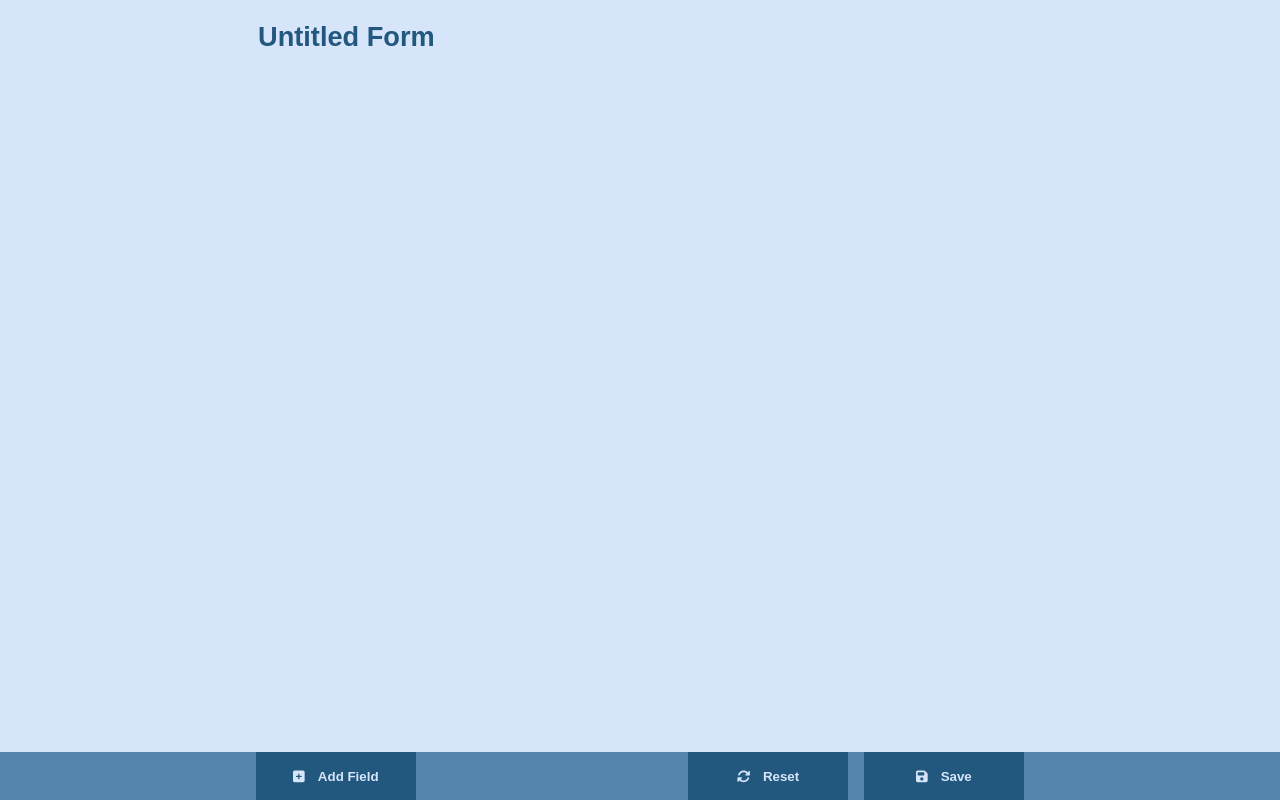
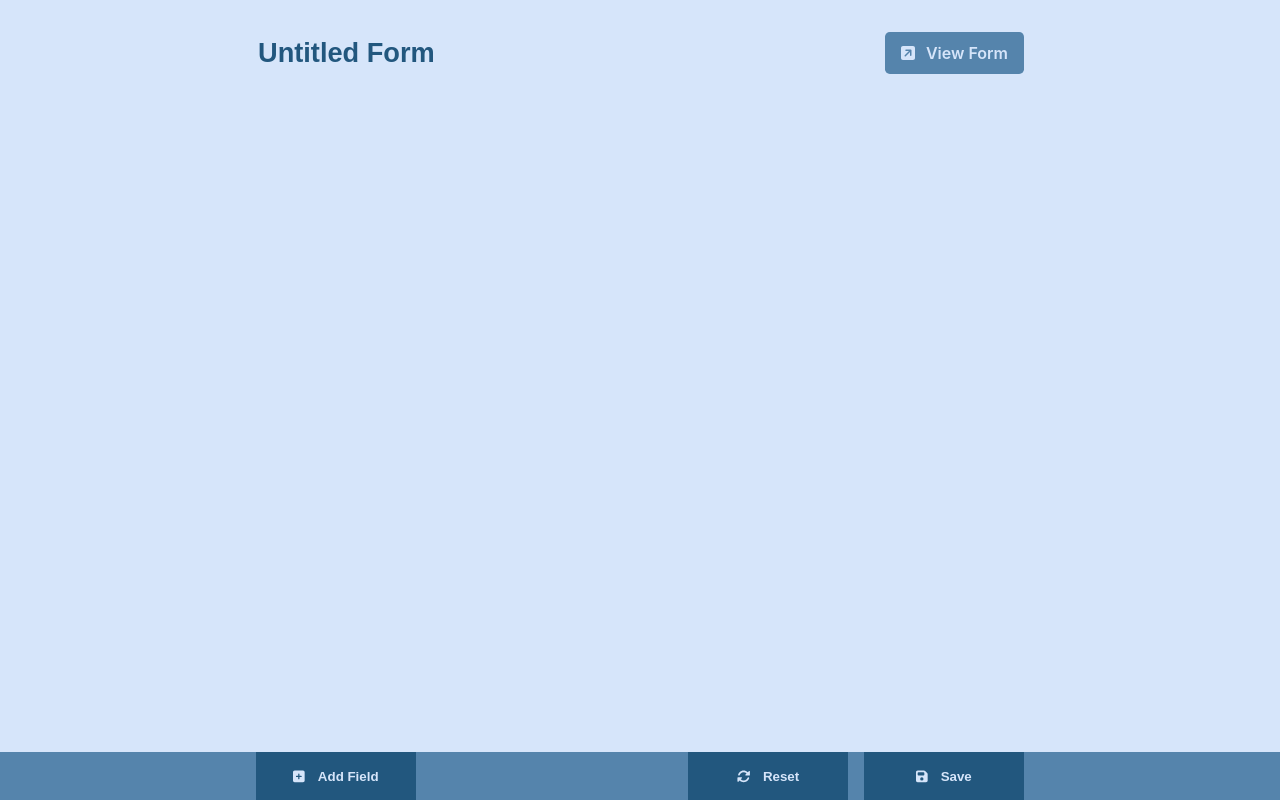
Before and after one commit to ItayLisaey/forms-demo, a Next.js app: page /builder/1 in a window 1280 px wide. Built offline with nearby package versions, Linux system fonts and the light colour scheme; no server answers.

Commit message:
style: general styling and layouting

```diff
--- a/components/FormTemplate/FormTemplate.tsx
+++ b/components/FormTemplate/FormTemplate.tsx
@@ -7,8 +7,10 @@ import classes from './form-template.module.scss';
 import {
   faFloppyDisk,
   faRotate,
+  faSquareArrowUpRight,
   faSquarePlus,
 } from '@fortawesome/free-solid-svg-icons';
+import Link from 'next/link';
 
 export interface FormTemplateProps {
   id: string | undefined;
@@ -69,6 +71,10 @@ export const FormTemplate: React.VFC<FormTemplateProps> = ({ id }) => {
             value={form.title}
             onChange={(e) => editTitle(e.target.value)}
           />
+          <a href={'/form/' + form.id} target={'_blank'} rel='noreferrer'>
+            <FontAwesomeIcon icon={faSquareArrowUpRight} />
+            <span>View Form</span>
+          </a>
         </header>
         <main className={classes.main}>
           <EditFields />
--- a/components/FormTemplate/form-template.module.scss
+++ b/components/FormTemplate/form-template.module.scss
@@ -19,8 +19,11 @@
 }
 
 .header {
+  display: flex;
+  justify-content: space-between;
   padding: {
-    block: 1rem;
+    top: 2rem;
+    bottom: 1rem;
     inline: 20%;
   }
   input {
@@ -36,6 +39,17 @@
     &:focus-visible {
       outline: none;
       border-bottom: 0.15rem solid c.$darker;
+    }
+  }
+
+  a {
+    @include m.button;
+    display: flex;
+    justify-content: space-between;
+    gap: 0.7rem;
+    align-items: center;
+    svg {
+      width: 1rem;
     }
   }
 }
--- a/components/HubNav/HubNav.tsx
+++ b/components/HubNav/HubNav.tsx
@@ -21,7 +21,7 @@ export const HubNav: React.VFC<HubNavProps> = ({ query }) => {
 
   return (
     <nav className={classes.container}>
-      <h1>Your Forms</h1>
+      <h1>All Forms</h1>
       <div className={classes.actions}>
         <input
           type='text'
--- a/components/inputs/InputText/input-text.module.scss
+++ b/components/inputs/InputText/input-text.module.scss
@@ -4,6 +4,11 @@
   @include m.input-container;
 
   input {
-    @include m.input-input;
+    @include m.input;
+
+    width: min-content;
+    padding: {
+      block: 0.4rem;
+    }
   }
 }
--- a/pages/form/[id]/form-viewer.module.scss
+++ b/pages/form/[id]/form-viewer.module.scss
@@ -1,11 +1,27 @@
+@use '../../../styles/mixins' as m;
+@use '../../../styles/colors' as c;
+
 .form {
   width: 100%;
   height: 100%;
   display: flex;
   flex-direction: column;
   padding: {
+    top: 2rem;
+    bottom: 1rem;
     inline: 20%;
   }
+  gap: 2rem;
+
+  footer {
+    button {
+      @include m.button;
+    }
+  }
+  h1 {
+    margin: 0;
+  }
+  color: c.$darker;
 }
 
 .fourofour {
--- a/styles/Home.module.scss
+++ b/styles/Home.module.scss
@@ -8,6 +8,7 @@
   display: flex;
   width: 100%;
   height: 100%;
+  gap: 1rem;
   padding: {
     block: 3rem;
     inline: 20%;
--- a/styles/_mixins.scss
+++ b/styles/_mixins.scss
@@ -8,7 +8,7 @@
 
   .title {
     margin: 0;
-    font-size: 1.1rem;
+    font-size: 1.3rem;
     font-weight: 600;
   }
 }
```
Also changed, not shown: components/inputs/InputDropdown/input-dropdown.module.scss (+13 -0 lines), pages/form/[id]/index.tsx (+17 -5 lines).
